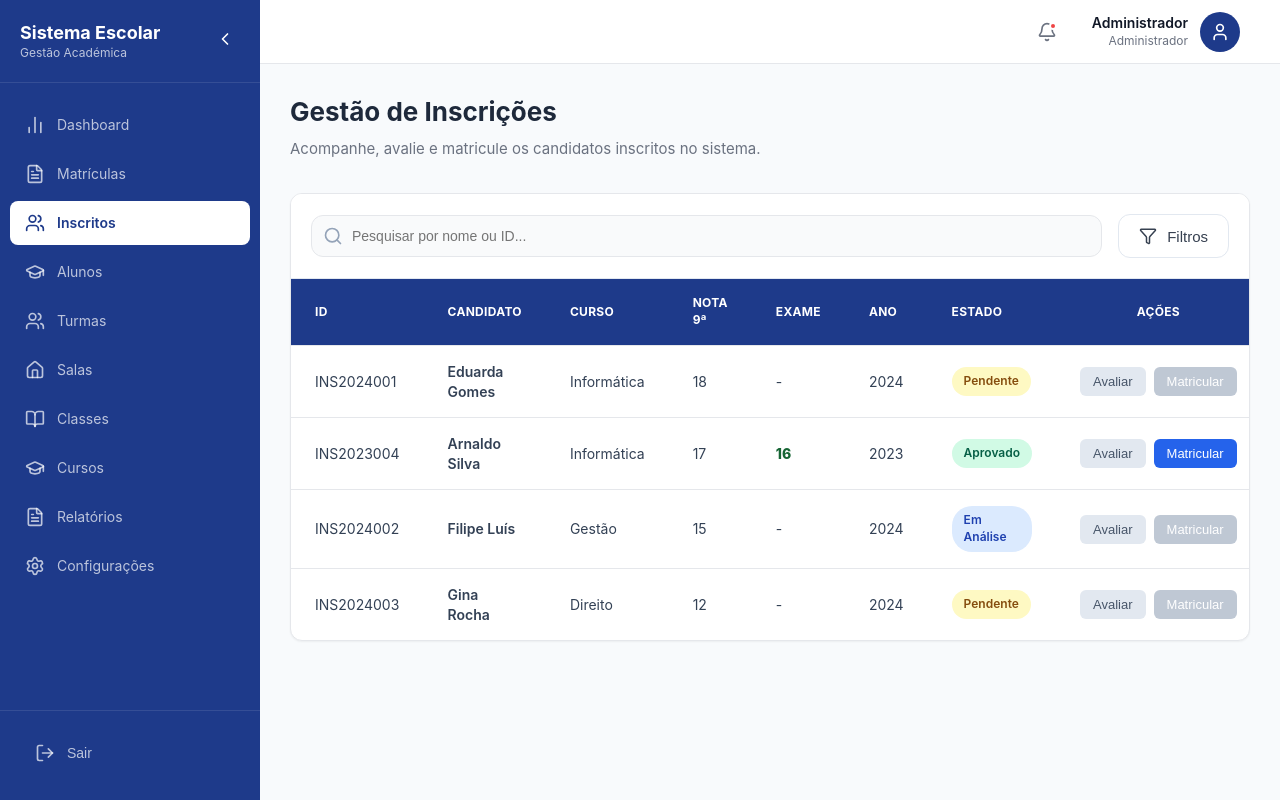
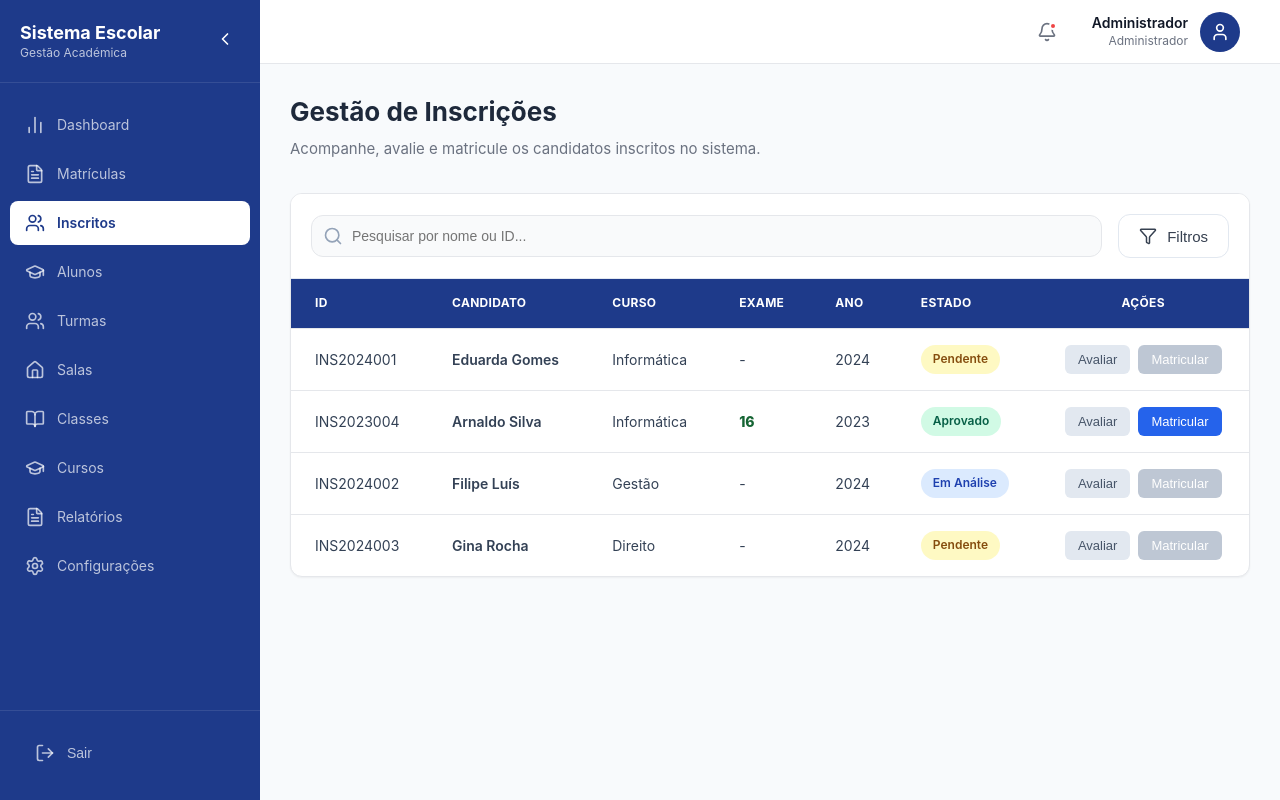
Before and after one commit to aguinaldoarnaldo/Projeto_fim_curso, a React (Vite) app in the folder frontend/: page /inscrito in a window 1280 px wide. Built offline with nearby package versions, Linux system fonts and the light colour scheme.

Commit message:
Revert: Restaurar página de Inscritos para o estado original

```diff
--- a/frontend/src/pages/Inscritos/Inscritos.jsx
+++ b/frontend/src/pages/Inscritos/Inscritos.jsx
@@ -218,7 +218,7 @@ const Inscritos = () => {
 
   const handleDownloadDoc = (docName) => {
     // Simulation of download
-    alert(`Iniciando download do documento: ${docName}...\n(Funcionalidade simulada)`);
+    alert(`Iniciando download do documento: ${docName}...\\n(Funcionalidade simulada)`);
   };
 
   const handleGenerateRUP = () => {
@@ -333,7 +333,6 @@ const Inscritos = () => {
                 <th>ID</th>
                 <th>Candidato</th>
                 <th>Curso</th>
-                <th>Nota 9ª</th>
                 <th>Exame</th>
                 <th>Ano</th>
                 <th>Estado</th>
@@ -346,7 +345,6 @@ const Inscritos = () => {
                   <td onClick={() => setSelectedCandidato(i)}>{i.id}</td>
                   <td onClick={() => setSelectedCandidato(i)} style={{ fontWeight: 600 }}>{i.nome}</td>
                   <td onClick={() => setSelectedCandidato(i)}>{i.curso1}</td>
-                  <td onClick={() => setSelectedCandidato(i)}>{i.nota9}</td>
                   <td onClick={() => setSelectedCandidato(i)}>
                     {i.notaExame ? (
                       <span style={{ fontWeight: 800, color: i.notaExame >= 10 ? '#166534' : '#dc2626' }}>
@@ -409,7 +407,7 @@ const Inscritos = () => {
                 disabled={currentPage === totalPages}
                 onClick={() => setCurrentPage(currentPage + 1)}
               >
-                Próximo <ChevronRight size={18} />
+                <ChevronRight size={18} />
               </button>
             </div>
           </div>
```
